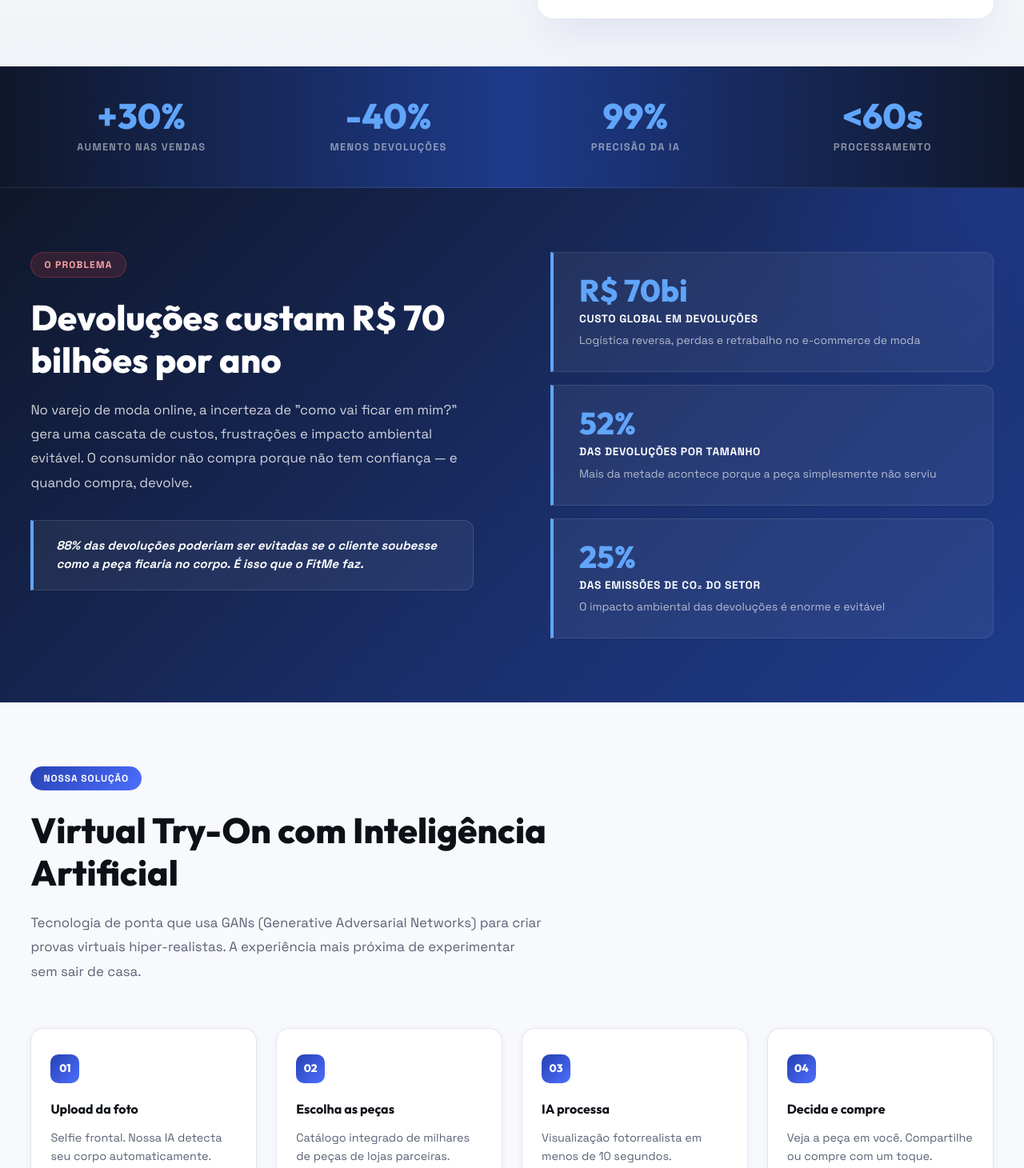
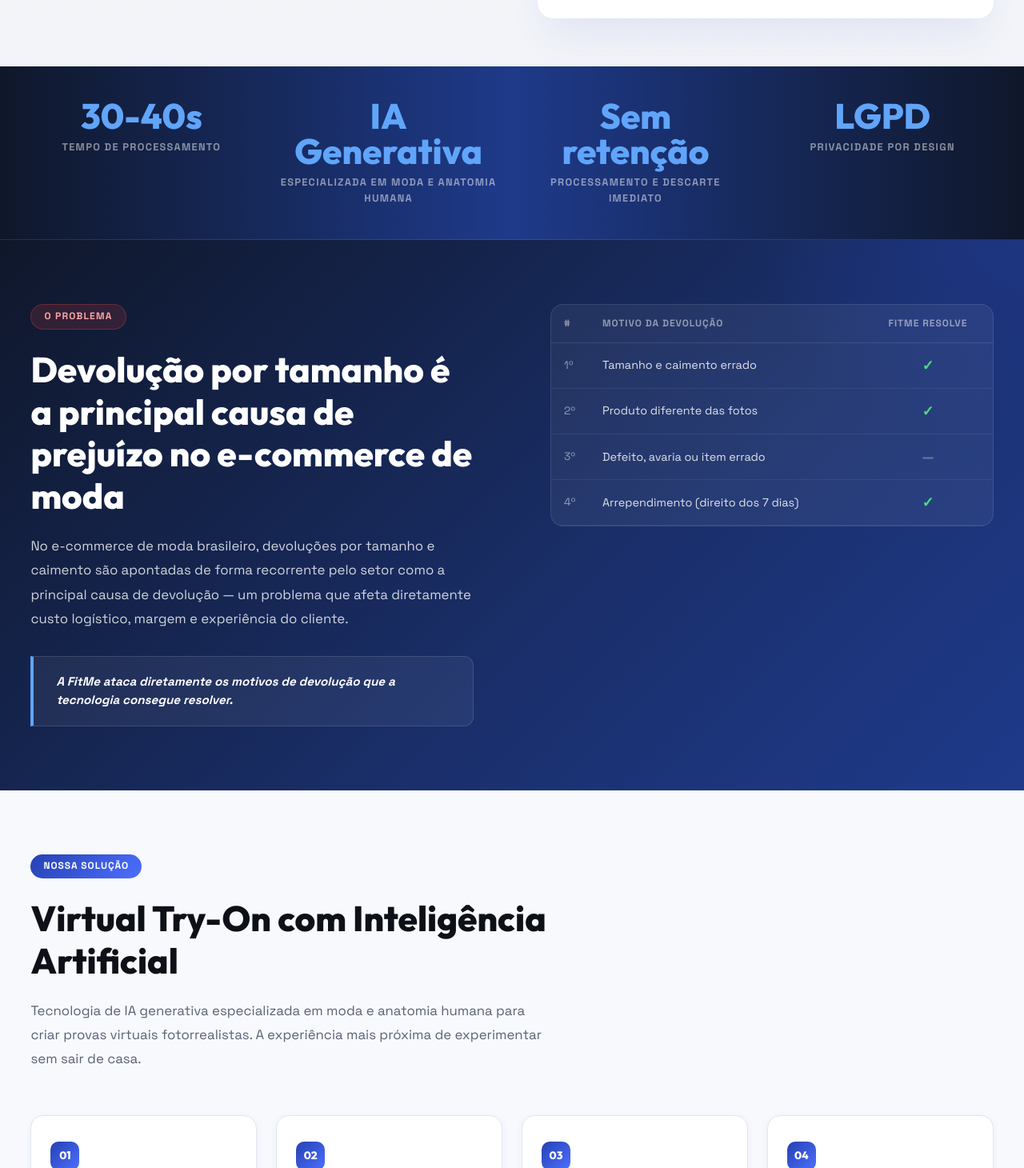
Before and after one commit to JoaoPauloTeles/softwareLabsX_site, a Next.js app: page /projetos/fitme in a window 1280 px wide. Shown: the part 510-1970 px from the top of the page at 80% size. Built offline with nearby package versions, Linux system fonts and the light colour scheme.

Commit message:
feat: update FitMe copy — remove unverified stats, fake testimonials and fix processing time

```diff
--- a/src/app/projetos/fitme/page.tsx
+++ b/src/app/projetos/fitme/page.tsx
@@ -9,61 +9,62 @@
 }
 
 const heroStats = [
-  { value: '+30%', label: 'Aumento nas Vendas' },
-  { value: '-40%', label: 'Menos Devoluções' },
-  { value: '99%', label: 'Precisão da IA' },
-  { value: '<60s', label: 'Processamento' },
+  { value: '30-40s', label: 'Tempo de processamento' },
+  { value: 'IA Generativa', label: 'Especializada em moda e anatomia humana' },
+  { value: 'Sem retenção', label: 'Processamento e descarte imediato' },
+  { value: 'LGPD', label: 'Privacidade por design' },
 ]
 
-const problemStats = [
-  { value: 'R$ 70bi', title: 'Custo global em devoluções', desc: 'Logística reversa, perdas e retrabalho no e-commerce de moda' },
-  { value: '52%', title: 'Das devoluções por tamanho', desc: 'Mais da metade acontece porque a peça simplesmente não serviu' },
-  { value: '25%', title: 'Das emissões de CO₂ do setor', desc: 'O impacto ambiental das devoluções é enorme e evitável' },
+const motivosTable = [
+  { pos: '1º', motivo: 'Tamanho e caimento errado', resolve: true },
+  { pos: '2º', motivo: 'Produto diferente das fotos', resolve: true },
+  { pos: '3º', motivo: 'Defeito, avaria ou item errado', resolve: false },
+  { pos: '4º', motivo: 'Arrependimento (direito dos 7 dias)', resolve: true },
 ]
 
 const steps = [
   { num: '01', title: 'Upload da foto', desc: 'Selfie frontal. Nossa IA detecta seu corpo automaticamente.' },
-  { num: '02', title: 'Escolha as peças', desc: 'Catálogo integrado de milhares de peças de lojas parceiras.' },
-  { num: '03', title: 'IA processa', desc: 'Visualização fotorrealista em menos de 10 segundos.' },
+  { num: '02', title: 'Escolha as peças', desc: 'Catálogo integrado de peças de lojas parceiras.' },
+  { num: '03', title: 'IA processa', desc: 'Visualização fotorrealista em até 40 segundos.' },
   { num: '04', title: 'Decida e compre', desc: 'Veja a peça em você. Compartilhe ou compre com um toque.' },
 ]
 
 const features = [
-  { title: 'Virtual Try-On', badge: 'Core', desc: 'IA Generativa cria provas virtuais fotorrealistas em segundos. Veja exatamente como a peça fica em você.' },
+  { title: 'Virtual Try-On', badge: 'Core', desc: 'IA Generativa cria provas virtuais fotorrealistas. Veja exatamente como a peça fica em você.' },
   { title: 'Mix & Match', badge: 'Exclusivo', desc: 'Monte looks completos combinando peças de diferentes lojas. Visualize o outfit inteiro antes de comprar.' },
-  { title: 'Catálogo Integrado', badge: 'Abrangente', desc: 'Milhares de peças de lojas parceiras em um único lugar. Filtros por categoria, marca e estilo.' },
+  { title: 'Catálogo Integrado', badge: 'Abrangente', desc: 'Peças de lojas parceiras em um único lugar. Filtros por categoria, marca e estilo.' },
   { title: 'Social Share', badge: 'Engajamento', desc: 'Compartilhe seus looks e peça opinião de amigos antes de decidir. Moda é social.' },
   { title: 'Compra Direta', badge: 'Conversão', desc: 'Link direto para o checkout do varejista. Da prova virtual à compra em poucos toques.' },
-  { title: '100% LGPD', badge: 'Privacidade', desc: 'Fotos processadas com criptografia e política de não-retenção biométrica. Seus dados são seus.' },
+  { title: 'Em conformidade com a LGPD', badge: 'Privacidade', desc: 'Fotos processadas com criptografia e sem retenção. Seguimos os princípios da LGPD e GDPR.' },
 ]
 
 const buyerBenefits = [
   'Veja antes de comprar — visualize no seu próprio corpo',
-  'Resultado fotorrealista em menos de 10 segundos',
+  'Resultado fotorrealista em até 40 segundos',
   'Funciona com qualquer selfie — sem equipamento especial',
   'Monte looks com peças de diferentes marcas',
 ]
 
 const sellerBenefits = [
   'Integração em 2 a 3 dias com Shopify, VTEX e WooCommerce',
-  'Redução de até 40% nas devoluções por tamanho/caimento',
-  'Aumento de 30% na conversão nas páginas de produto',
-  'ROI positivo em 3 a 6 meses — ticket médio maior',
+  'Redução nas devoluções por tamanho e caimento',
+  'Mais confiança do comprador nas páginas de produto',
+  'Ticket médio maior com Mix & Match integrado',
 ]
 
 const techCards = [
-  { name: 'GANs', badge: '99.2% precisão', desc: 'Generative Adversarial Networks treinadas em milhões de imagens de moda e anatomia humana.' },
-  { name: 'GPU Ultra-Rápido', badge: '<60s resposta', desc: 'Infraestrutura otimizada em GPU para processar cada visualização em menos de 60 segundos.' },
-  { name: 'Deep Learning', badge: 'Melhora contínua', desc: 'Modelo treinado com dados de moda e anatomia garante precisão e naturalidade superiores.' },
-  { name: 'Segurança', badge: '100% LGPD', desc: 'Criptografia end-to-end, compliance LGPD/GDPR e política de não-retenção de dados biométricos.' },
+  { name: 'IA Generativa de Ponta', badge: 'Especializada em moda', desc: 'Utilizamos tecnologia de IA generativa especializada em moda e anatomia humana, integrada à nossa plataforma para entregar resultados fotorrealistas com melhoria contínua.' },
+  { name: 'Processamento', badge: '30-40s por visualização', desc: 'Sua visualização fica pronta em 30 a 40 segundos — sem necessidade de equipamento especial.' },
+  { name: 'Privacidade', badge: 'Sem retenção de dados', desc: 'Sua foto é enviada de forma criptografada e processada por parceiro de IA especializado que não armazena o conteúdo das imagens e nunca usa fotos para treinar modelos.' },
+  { name: 'Conformidade', badge: 'LGPD & GDPR', desc: 'Seguimos os princípios da LGPD e GDPR em toda a operação. O resultado gerado é excluído automaticamente após processamento.' },
 ]
 
 const useCases = [
   {
     name: 'E-commerce de Moda',
-    badge: 'ROI: 3–6 meses',
-    desc: 'Integre o try-on direto no seu site. Aumente conversão e reduza devoluções drasticamente.',
-    features: ['Redução de até 40% em devoluções', 'Aumento de 30% na conversão', 'Maior ticket médio'],
+    badge: 'B2B — Varejistas',
+    desc: 'Integre o try-on direto no seu site. Aumente a confiança do comprador e reduza devoluções por tamanho e caimento.',
+    features: ['Redução de devoluções por caimento', 'Mais confiança nas páginas de produto', 'Maior ticket médio com Mix & Match'],
   },
   {
     name: 'Marketplaces',
@@ -75,14 +76,8 @@
     name: 'Marcas D2C',
     badge: 'White Label',
     desc: 'Elimine a barreira entre online e offline. Seus clientes experimentam antes de comprar.',
-    features: ['Experiência premium', 'Menos custos logísticos', 'Dados de fit insights'],
+    features: ['Experiência premium', 'Menos custos logísticos', 'Insights de fit por produto'],
   },
-]
-
-const testimonials = [
-  { quote: 'O FitMe reduziu nossas devoluções em 35% no primeiro trimestre. ROI positivo desde o mês 2. Game changer absoluto.', name: 'Vitória Store', role: 'Fashion Retail' },
-  { quote: 'A tecnologia é realmente de ponta. Integração foi simples e o suporte técnico é excepcional. Recomendo fortemente.', name: 'Carlos Mendes', role: 'CTO — Trendi Fashion' },
-  { quote: 'Nossos clientes estão pedindo mais integração com FitMe. O engajamento aumentou 40% nas páginas de produto.', name: 'Ana Paula', role: 'Product Manager — Modare' },
 ]
 
 export default function FitMePage() {
@@ -141,25 +136,39 @@
           <div className={f.problemInner}>
             <div>
               <span className={f.problemTag}>O Problema</span>
-              <h2 className={f.problemHeadline}>Devoluções custam R$ 70 bilhões por ano</h2>
+              <h2 className={f.problemHeadline}>Devolução por tamanho é a principal causa de prejuízo no e-commerce de moda</h2>
               <p className={f.problemBody}>
-                No varejo de moda online, a incerteza de "como vai ficar em mim?"
-                gera uma cascata de custos, frustrações e impacto ambiental evitável.
-                O consumidor não compra porque não tem confiança — e quando compra,
-                devolve.
+                No e-commerce de moda brasileiro, devoluções por tamanho e caimento são apontadas
+                de forma recorrente pelo setor como a principal causa de devolução — um problema que
+                afeta diretamente custo logístico, margem e experiência do cliente.
               </p>
               <div className={f.problemHighlight}>
-                88% das devoluções poderiam ser evitadas se o cliente soubesse como a peça ficaria no corpo. É isso que o FitMe faz.
+                A FitMe ataca diretamente os motivos de devolução que a tecnologia consegue resolver.
               </div>
             </div>
             <div className={f.problemStats}>
-              {problemStats.map((s) => (
-                <div key={s.value} className={f.problemStatCard}>
-                  <div className={f.problemStatValue}>{s.value}</div>
-                  <div className={f.problemStatTitle}>{s.title}</div>
-                  <p className={f.problemStatDesc}>{s.desc}</p>
-                </div>
-              ))}
+              <div style={{ background: 'rgba(255,255,255,0.06)', border: '1px solid rgba(255,255,255,0.1)', borderRadius: '16px', overflow: 'hidden' }}>
+                <table style={{ width: '100%', borderCollapse: 'collapse' }}>
+                  <thead>
+                    <tr style={{ borderBottom: '1px solid rgba(255,255,255,0.1)' }}>
+                      <th style={{ padding: '0.875rem 1rem', textAlign: 'left', fontSize: '0.75rem', fontWeight: 700, textTransform: 'uppercase', letterSpacing: '0.08em', opacity: 0.5, width: '3rem' }}>#</th>
+                      <th style={{ padding: '0.875rem 1rem', textAlign: 'left', fontSize: '0.75rem', fontWeight: 700, textTransform: 'uppercase', letterSpacing: '0.08em', opacity: 0.5 }}>Motivo da devolução</th>
+                      <th style={{ padding: '0.875rem 1rem', textAlign: 'center', fontSize: '0.75rem', fontWeight: 700, textTransform: 'uppercase', letterSpacing: '0.08em', opacity: 0.5 }}>FitMe resolve</th>
+                    </tr>
+                  </thead>
+                  <tbody>
+                    {motivosTable.map((row) => (
+                      <tr key={row.pos} style={{ borderBottom: '1px solid rgba(255,255,255,0.07)' }}>
+                        <td style={{ padding: '0.875rem 1rem', fontSize: '0.85rem', opacity: 0.5 }}>{row.pos}</td>
+                        <td style={{ padding: '0.875rem 1rem', fontSize: '0.9rem', color: 'rgba(255,255,255,0.85)' }}>{row.motivo}</td>
+                        <td style={{ padding: '0.875rem 1rem', textAlign: 'center', fontSize: '1.1rem', color: row.resolve ? '#4ade80' : 'rgba(255,255,255,0.3)', fontWeight: 700 }}>
+                          {row.resolve ? '✓' : '—'}
+                        </td>
+                      </tr>
+                    ))}
+                  </tbody>
+                </table>
+              </div>
             </div>
           </div>
         </div>
@@ -171,8 +180,8 @@
           <span className={f.solutionTag}>Nossa Solução</span>
           <h2 className={f.solutionHeadline}>Virtual Try-On com Inteligência Artificial</h2>
           <p className={f.solutionBody}>
-            Tecnologia de ponta que usa GANs (Generative Adversarial Networks) para criar provas
-            virtuais hiper-realistas. A experiência mais próxima de experimentar sem sair de casa.
+            Tecnologia de IA generativa especializada em moda e anatomia humana para criar
+            provas virtuais fotorrealistas. A experiência mais próxima de experimentar sem sair de casa.
           </p>
           <div className={f.stepsGrid}>
             {steps.map((s) => (
@@ -243,10 +252,10 @@
       <section className={f.techSection}>
         <div className="container">
           <span className={f.techTag}>Tecnologia</span>
-          <h2 className={f.techHeadline}>IA de última geração em produção</h2>
+          <h2 className={f.techHeadline}>IA generativa especializada em moda</h2>
           <p className={f.techSubtitle}>
-            Nossa tecnologia proprietária combina o estado da arte em IA generativa
-            com anos de pesquisa em visão computacional e moda.
+            Tecnologia integrada à nossa plataforma para entregar resultados fotorrealistas
+            com melhoria contínua — sem abrir mão da privacidade.
           </p>
           <div className={f.techGrid}>
             {techCards.map((t) => (
@@ -292,29 +301,35 @@
         </div>
       </section>
 
-      {/* ===== DEPOIMENTOS ===== */}
+      {/* ===== EM FASE DE VALIDAÇÃO ===== */}
       <section className={f.testimonialsSection}>
         <div className="container">
-          <span className={f.testimonialsTag}>Depoimentos</span>
-          <h2 className={f.testimonialsHeadline}>O que dizem sobre nós</h2>
-          <div className={f.testimonialsStats}>
-            {[{ value: '4.9/5.0', label: 'Avaliação Média' }, { value: '94%', label: 'Recomendariam' }, { value: '5.000+', label: 'Reviews' }].map((s) => (
-              <div key={s.label} className={f.testimonialsStat}>
-                <div className={f.testimonialsStatValue}>{s.value}</div>
-                <div className={f.testimonialsStatLabel}>{s.label}</div>
-              </div>
-            ))}
+          <span className={f.testimonialsTag}>Parceiros Piloto</span>
+          <h2 className={f.testimonialsHeadline}>Em fase de validação com lojas parceiras</h2>
+          <p style={{ textAlign: 'center', fontSize: '1.1rem', color: 'var(--text-muted)', maxWidth: '620px', margin: '0 auto 3rem', lineHeight: 1.7 }}>
+            A FitMe está em fase de validação com varejistas de moda no Brasil. Buscamos
+            parceiros piloto interessados em reduzir devoluções e aumentar conversão com
+            tecnologia de ponta.
+          </p>
+          <div style={{ display: 'flex', justifyContent: 'center', marginBottom: '3.5rem' }}>
+            <Link href="/contato" className={f.btnCtaPrimary} style={{ display: 'inline-flex', alignItems: 'center', gap: '0.6rem', padding: '1rem 2rem', background: 'var(--gradient-primary)', color: 'white', fontWeight: 700, borderRadius: '8px', textDecoration: 'none', fontSize: '0.95rem' }}>
+              Quero ser um parceiro piloto
+              <svg width="18" height="18" viewBox="0 0 24 24" fill="none" stroke="currentColor" strokeWidth="2.5">
+                <path d="M5 12h14M12 5l7 7-7 7" />
+              </svg>
+            </Link>
           </div>
-          <div className={f.testimonialsGrid}>
-            {testimonials.map((t) => (
-              <div key={t.name} className={f.testimonialCard}>
-                <div className={f.testimonialStars}>★★★★★</div>
-                <p className={f.testimonialQuote}>"{t.quote}"</p>
-                <div className={f.testimonialDivider} />
-                <p className={f.testimonialName}>{t.name}</p>
-                <p className={f.testimonialRole}>{t.role}</p>
-              </div>
-            ))}
+          <div className={f.testimonialsGrid} style={{ gridTemplateColumns: '1fr', maxWidth: '680px', margin: '0 auto' }}>
+            <div className={f.testimonialCard}>
+              <div className={f.testimonialStars}>🛠</div>
+              <p className={f.testimonialQuote} style={{ fontStyle: 'normal', textAlign: 'center', fontSize: '1.05rem', lineHeight: 1.7 }}>
+                "Desenvolvido por um time com mais de 13 anos de experiência em engenharia
+                e automação industrial, trazendo esse rigor técnico para a moda."
+              </p>
+              <div className={f.testimonialDivider} />
+              <p className={f.testimonialName} style={{ textAlign: 'center' }}>Software Labs X</p>
+              <p className={f.testimonialRole} style={{ textAlign: 'center' }}>Engenharia & Tecnologia</p>
+            </div>
           </div>
         </div>
       </section>
@@ -346,7 +361,7 @@
           </h2>
           <p className={f.ctaSubtitle}>
             Experimente roupas virtualmente antes de comprar.
-            Grátis, rápido e surpreendentemente preciso.
+            Rápido, preciso e com privacidade garantida.
           </p>
           <div className={f.ctaActions}>
             <Link href="/contato" className={f.btnCtaPrimary}>
@@ -362,15 +377,15 @@
           <div className={f.ctaTrustRow}>
             <div className={f.ctaTrustItem}>
               <svg width="14" height="14" viewBox="0 0 24 24" fill="none" stroke="currentColor" strokeWidth="2"><path d="M12 22s8-4 8-10V5l-8-3-8 3v7c0 6 8 10 8 10z"/></svg>
-              100% gratuito para começar
+              Resultado em até 40 segundos
             </div>
             <div className={f.ctaTrustItem}>
               <svg width="14" height="14" viewBox="0 0 24 24" fill="none" stroke="currentColor" strokeWidth="2"><path d="M12 22s8-4 8-10V5l-8-3-8 3v7c0 6 8 10 8 10z"/></svg>
-              Sem necessidade de cartão
+              Sem retenção de fotos
             </div>
             <div className={f.ctaTrustItem}>
               <svg width="14" height="14" viewBox="0 0 24 24" fill="none" stroke="currentColor" strokeWidth="2"><path d="M12 22s8-4 8-10V5l-8-3-8 3v7c0 6 8 10 8 10z"/></svg>
-              Privacidade garantida — LGPD
+              Em conformidade com a LGPD
             </div>
           </div>
         </div>
```
